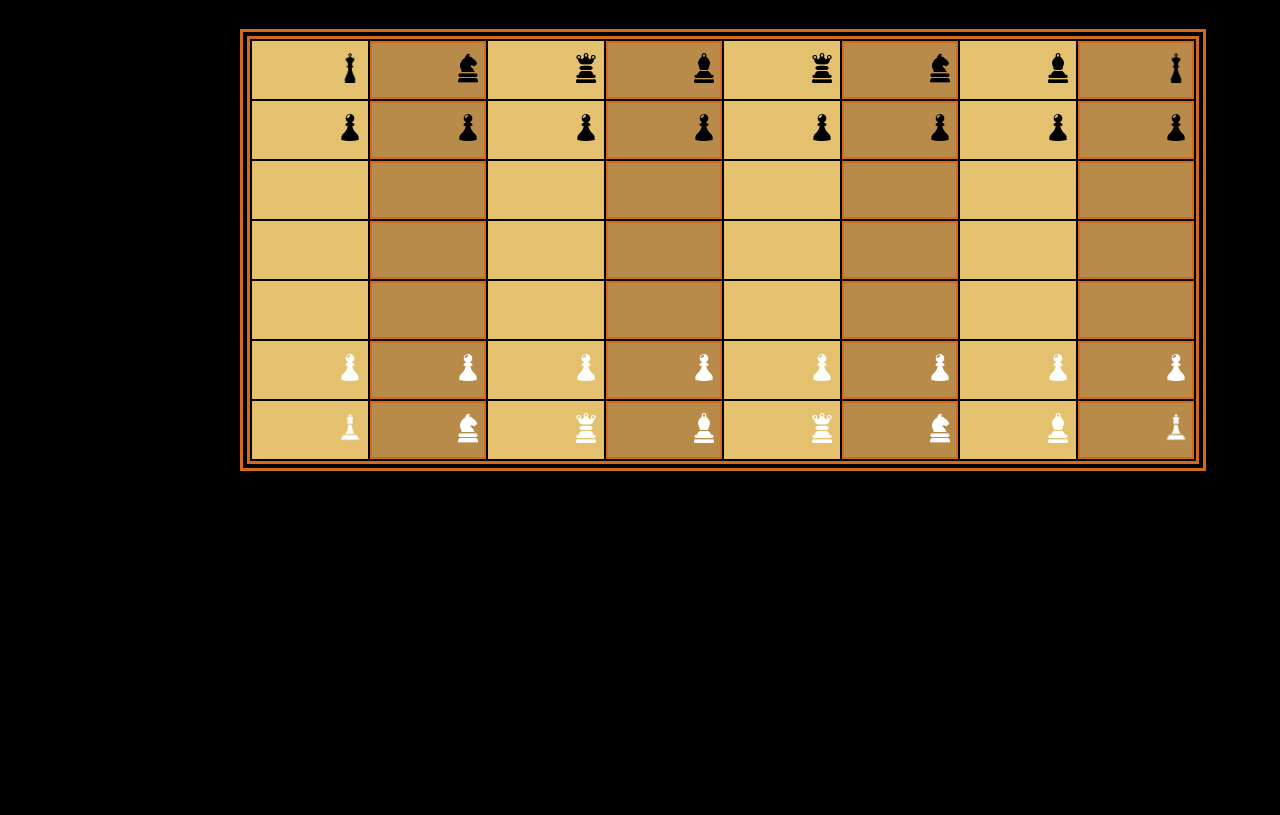
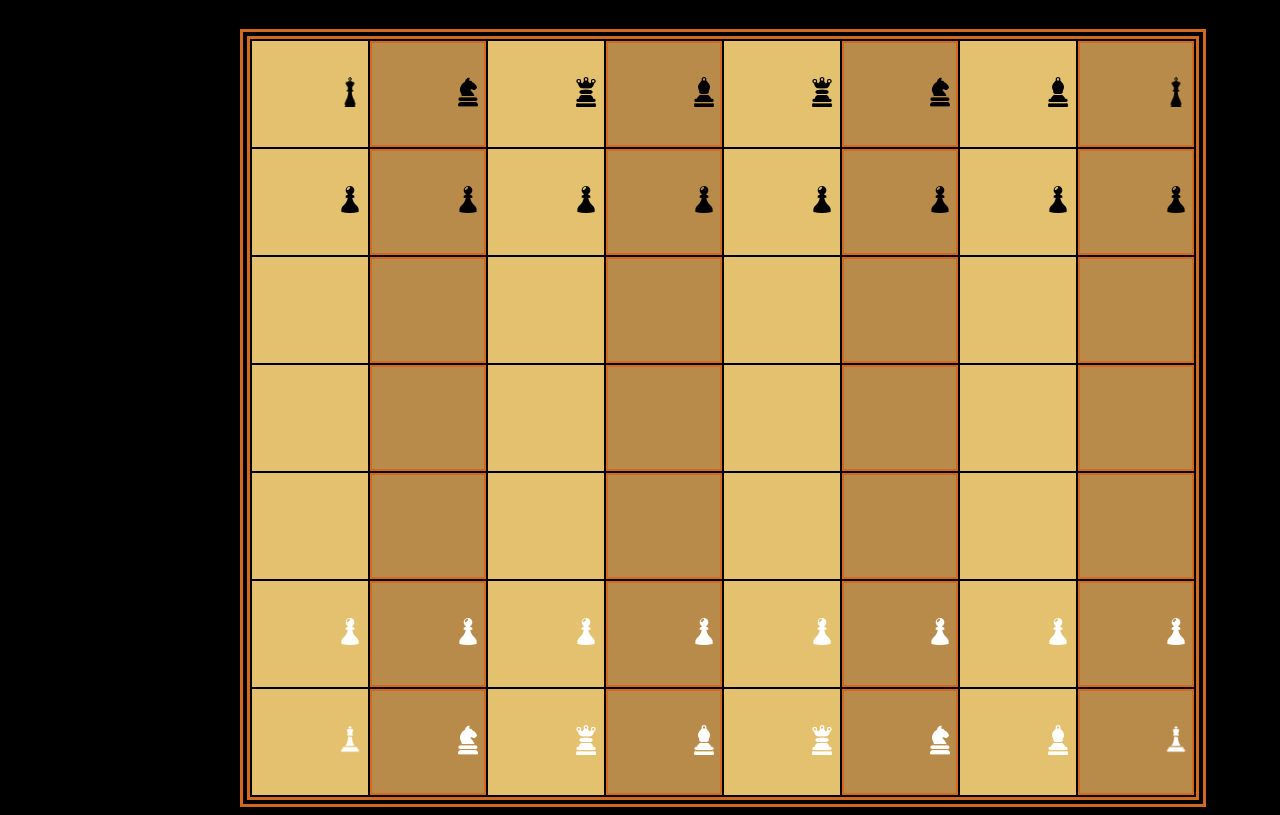
Before and after one commit to moiz-xyz/Chess-Game, a plain HTML site: page index.html in a window 1280 px wide. Shown: the part 98-913 px from the top of the page. Before the commit the page ends 800 px from the top, so only its background shows below. Drawn offline with Linux system fonts and the light colour scheme.

Commit message:
Update istyle.css

```diff
--- a/istyle.css
+++ b/istyle.css
@@ -19,11 +19,11 @@ text-align: center;
 }
 .box1{
  border: 2px solid rgb(227,193,111);
- height: 52px;
+ height: 100px;
  background-color: rgb(227,193,111);
 }
 .box2{
     border: 2px solid  chocolate;
-    height: 52px;
+    height: 100px;
     background-color:rgb( 184,139,74);
 }
```
